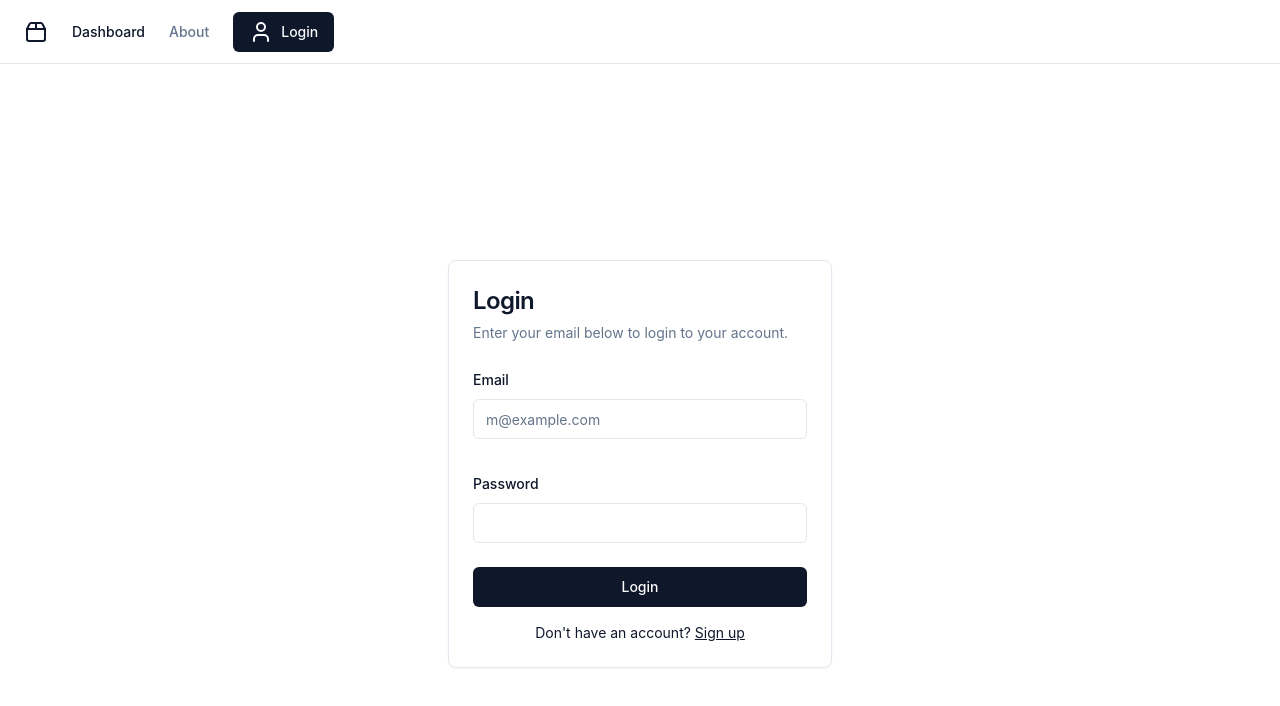
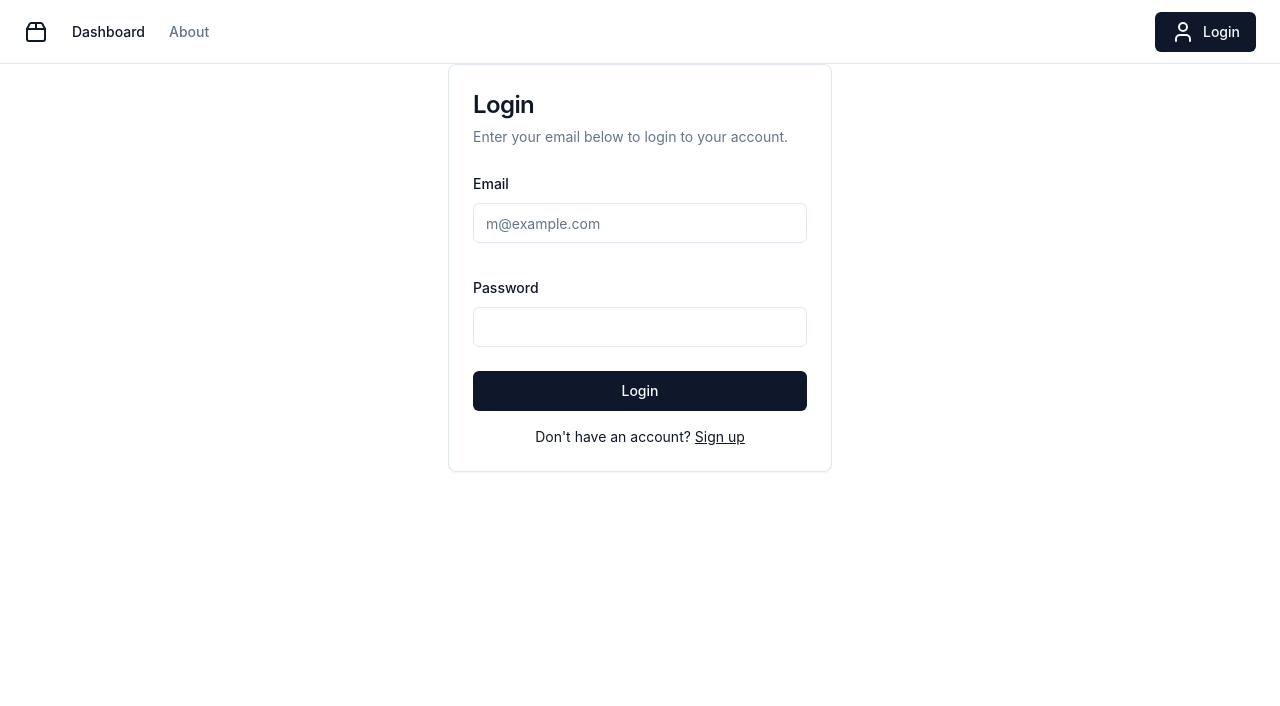
Before and after one commit to Marco-26/audio-transcriber-website, a React (Create React App) app in the folder client/: page /login in a window 1280 px wide. Shown: the top 706 px of the page. Built offline with nearby package versions, Linux system fonts and the light colour scheme.

Commit message:
Small improvements

```diff
--- a/client/src/components/BaseLayout.tsx
+++ /dev/null
@@ -1,20 +0,0 @@
-import React, { Dispatch, SetStateAction } from 'react'
-import { User } from '../shared/User';
-import { Header } from './Header';
-import { Outlet } from 'react-router-dom';
-
-interface BaseLayoutProps{
-  user:User | undefined;
-  setUser: Dispatch<SetStateAction<User | undefined>>;
-}
-
-const BaseLayout:React.FC<BaseLayoutProps> = ({user, setUser}) => {
-  return (
-    <div>
-      <Header user={user} setUser={setUser}/>
-      <Outlet/>
-    </div>
-  )
-}
-
-export default BaseLayout
--- /dev/null
+++ b/client/src/components/Footer.tsx
@@ -0,0 +1,9 @@
+import React from 'react'
+
+function Footer() {
+  return (
+    <footer>Footer</footer>
+  )
+}
+
+export default Footer
--- a/client/src/components/Header.tsx
+++ b/client/src/components/Header.tsx
@@ -16,16 +16,14 @@ import { Button } from "./UI/Button";
 import { User } from '../shared/User';
 import { Dispatch, SetStateAction } from 'react';
 
-
 type HeaderProps={
   user:User | undefined;
-  setUser: Dispatch<SetStateAction<User | undefined>>;
 }
 
-export const Header:React.FC<HeaderProps>= ({user,setUser}):JSX.Element => {
+export const Header:React.FC<HeaderProps> = ({user}):JSX.Element => {
   return (
-      <header className="sticky top-0 flex h-16 items-center gap-4 border-b bg-background px-4 md:px-6">
-        <nav className="hidden flex-col gap-6 text-lg font-medium md:flex md:flex-row md:items-center md:gap-5 md:text-sm lg:gap-6">
+    <header className="sticky flex justify-between top-0 h-16 items-center gap-4 border-b bg-background px-4 md:px-6">
+      <div className="hidden gap-6 text-lg font-medium md:flex md:flex-row md:items-center md:gap-5 md:text-sm lg:gap-6">
           <div className="flex items-center gap-2 text-lg font-semibold md:text-base">
             <Package2 className="h-6 w-6" />
           </div>
@@ -42,7 +40,8 @@ export const Header:React.FC<HeaderProps>= ({user,setUser}):JSX.Element => {
           >
             About
           </Link>
-
+      </div>
+      <div className="ml-auto">
           {!user ?
             <Link to="login">
               <Button>
@@ -51,7 +50,7 @@ export const Header:React.FC<HeaderProps>= ({user,setUser}):JSX.Element => {
               </Button>
             </Link>
           :
-            <div className="flex w-full items-center gap-4 md:ml-auto md:gap-2 lg:gap-4">
+            <div className="flex w-full items-center gap-4 md:gap-2 lg:gap-4">
               <DropdownMenu>
                 <DropdownMenuTrigger asChild>
                   <div className='flex items-center'>
@@ -69,7 +68,7 @@ export const Header:React.FC<HeaderProps>= ({user,setUser}):JSX.Element => {
               </DropdownMenu>
             </div>
           }
-      </nav>
+        </div>
     </header>
   )
 }
--- a/client/src/components/LoginForm.tsx
+++ b/client/src/components/LoginForm.tsx
@@ -19,7 +19,6 @@ import { Label } from './UI/Label';
 import { Link } from 'react-router-dom';
 
 interface LoginButtonProps{
-  user:User | undefined;
   setUser: Dispatch<SetStateAction<User | undefined>>;
 }
 
@@ -29,7 +28,7 @@ const loginFormSchema = z.object({
   name:z.string()
 })
 
-const LoginForm:React.FC<LoginButtonProps> = ({user,setUser}) => {
+const LoginForm:React.FC<LoginButtonProps> = ({setUser}) => {
   const [errorLogginIn, setErrorLogginIn] = useState<Boolean>(false);
 
   const form = useForm<z.infer<typeof loginFormSchema>>({
@@ -59,7 +58,7 @@ const LoginForm:React.FC<LoginButtonProps> = ({user,setUser}) => {
   return (
     <>
       <ToastContainer />
-      <div className="flex justify-center items-center h-screen">
+      <div className="flex justify-center items-center h-93">
         <Card className="w-full max-w-sm">
           <CardHeader>
             <CardTitle className="text-2xl">Login</CardTitle>
--- /dev/null
+++ b/client/src/components/Pages/BaseLayout.tsx
@@ -0,0 +1,20 @@
+import React, { Dispatch, SetStateAction } from 'react'
+import { User } from '../../shared/User';
+import { Header } from '../Header';
+import { Outlet } from 'react-router-dom';
+import Footer from '../Footer';
+
+interface BaseLayoutProps{
+  user:User | undefined;
+}
+
+const BaseLayout:React.FC<BaseLayoutProps> = ({user}) => {
+  return (
+    <div>
+      <Header user={user}/>
+      <Outlet/>
+    </div>
+  )
+}
+
+export default BaseLayout
--- a/client/src/components/Pages/ErrorPage.tsx
+++ b/client/src/components/Pages/ErrorPage.tsx
@@ -2,7 +2,12 @@ import React from 'react'
 
 const ErrorPage = () => {
   return (
-    <div>Error not found</div>
+    <div className="flex justify-center items-center h-screen">
+      <div className="text-center">
+        <h1 className="text-6xl font-bold">404</h1>
+        <p className="text-2xl font-semibold">Not found</p>
+      </div>
+    </div>
   )
 }
 
--- a/client/src/components/SignupForm.tsx
+++ b/client/src/components/SignupForm.tsx
@@ -39,7 +39,7 @@ const SignupForm:React.FC<SignupFormProps> = ({setUser}) => {
   return (
     <>
       <ToastContainer />
-      <div className="flex justify-center items-center h-screen">
+      <div className="flex justify-center items-center">
         <Card className="mx-auto max-w-sm ">
         <CardHeader>
           <CardTitle className="text-xl">Sign Up</CardTitle>
```
Also changed, not shown: client/src/App.tsx (+4 -4 lines), 1 other file (tests, documents, lock files or other folders). Lines whose indentation alone changed are shown as unchanged.
